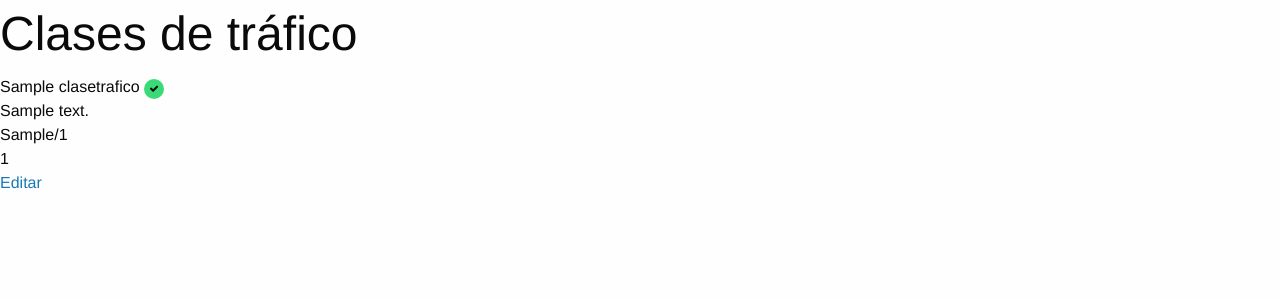
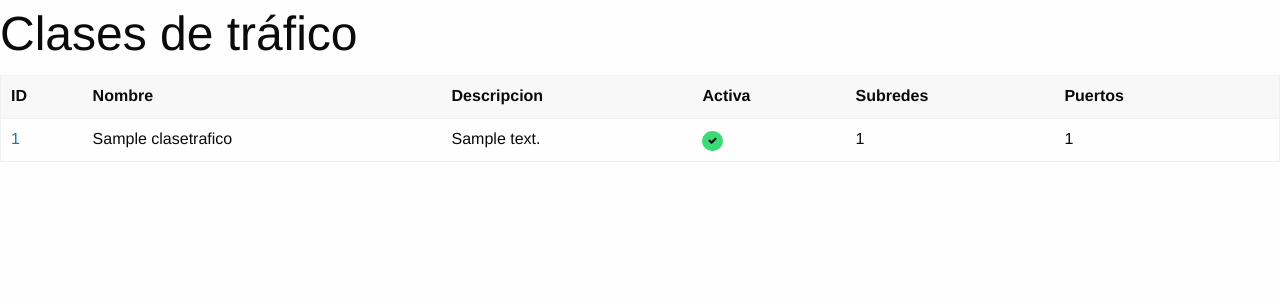
Before and after one commit to romeroyonatan/netcop-server, a Django app: page / in a window 1280 px wide. Shown: the part 55-355 px from the top of the page. Run offline with Django 3.2, Linux system fonts and the light colour scheme; tables that the repository leaves empty hold one stand-in row (values such as "Sample post"); some libraries are stand-ins or nearby versions.

Commit message:
Cambio en vista

```diff
--- a/netcop/clases/templates/clases/clasetrafico_list.html
+++ b/netcop/clases/templates/clases/clasetrafico_list.html
@@ -2,35 +2,38 @@
 {% block main %}
   <h1>Clases de tráfico</h1>
   <div class="row">
-    <div class="small-12 columns">
+    <table>
+      <thead>
+        <tr>
+          <th>ID</th>
+          <th>Nombre</th>
+          <th>Descripcion</th>
+          <th>Activa</th>
+          <th>Subredes</th>
+          <th>Puertos</th>
+          <th></th>
+        </th>
+      </thead>
+      <tbody>
         {% for clase in object_list %}
-        <div class="row">
-          <div class="small-4 medium-3 columns">
-            {{ clase.nombre }}
+          <tr>
+            <td><a href="{% url 'update' clase.pk %}">{{ clase.id }}</a></td>
+            <td>{{ clase.nombre }}</td>
+            <td>{{ clase.descripcion }}</td>
+            <td>
               {% if clase.activa %}
                 <span class="success badge" title="Activa"><i class="fa fa-check"></i></span>
               {% else %}
                 <span class="secondary badge" title="Inactiva"><i class="fa fa-times"></i></span>
               {% endif %}
-          </div>
-          <div class="small-6 medium-3 columns">
-            {{ clase.descripcion }}
-          </div>
-          <div class="hide-for-small-only medium-2 columns">
-            {% for item in clase.redes.all %}
-              {{ item.cidr }}
+            </td>
+            <td>{{ clase.redes.count }}</td>
+            <td>{{ clase.puertos.count }}</td>
+            <td>
+            </td>
+          </tr>
         {% endfor %}
-          </div>
-          <div class="hide-for-small-only medium-2 columns">
-            {% for item in clase.puertos.all %}
-              {{ item.puerto }}
-            {% endfor %}
-          </div>
-          <div class="small-2 columns">
-            <a href="{% url 'update' clase.pk %}">Editar</a>
-          </div>
-        </div>
-      {% endfor %}
-    </div>
+      </tbody>
+    </table>
   </div>
 {% endblock %}
--- a/netcop/clases/views.py
+++ b/netcop/clases/views.py
@@ -6,7 +6,7 @@ from . import models, forms
 
 class ClaseList(generic.ListView):
     model = models.ClaseTrafico
-    ordering = ('-activa', 'nombre')
+    ordering = ('-activa', 'id')
 
     def get_queryset(self, *args, **kwargs):
         qs = super().get_queryset(*args, **kwargs)
```
Lines whose indentation alone changed are shown as unchanged.
